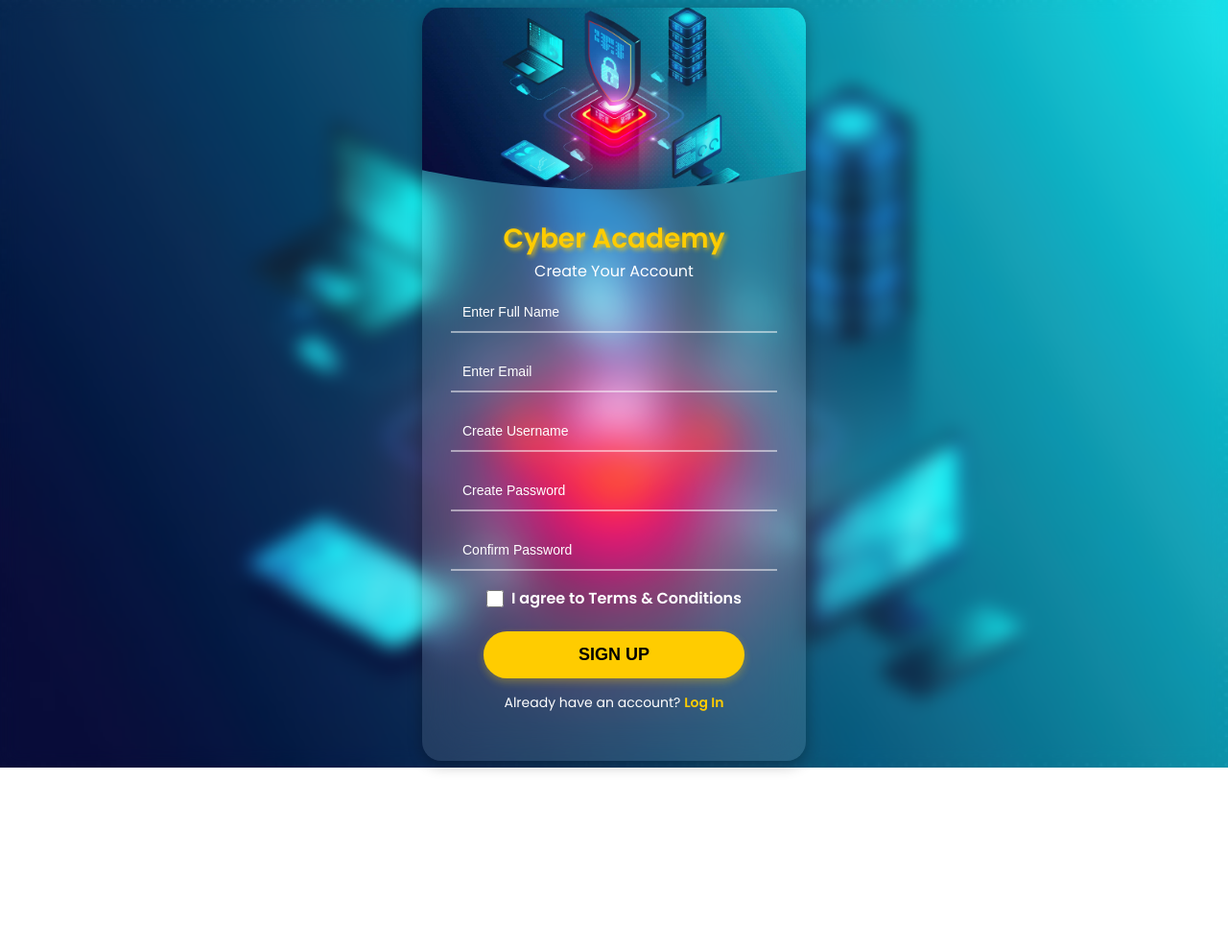
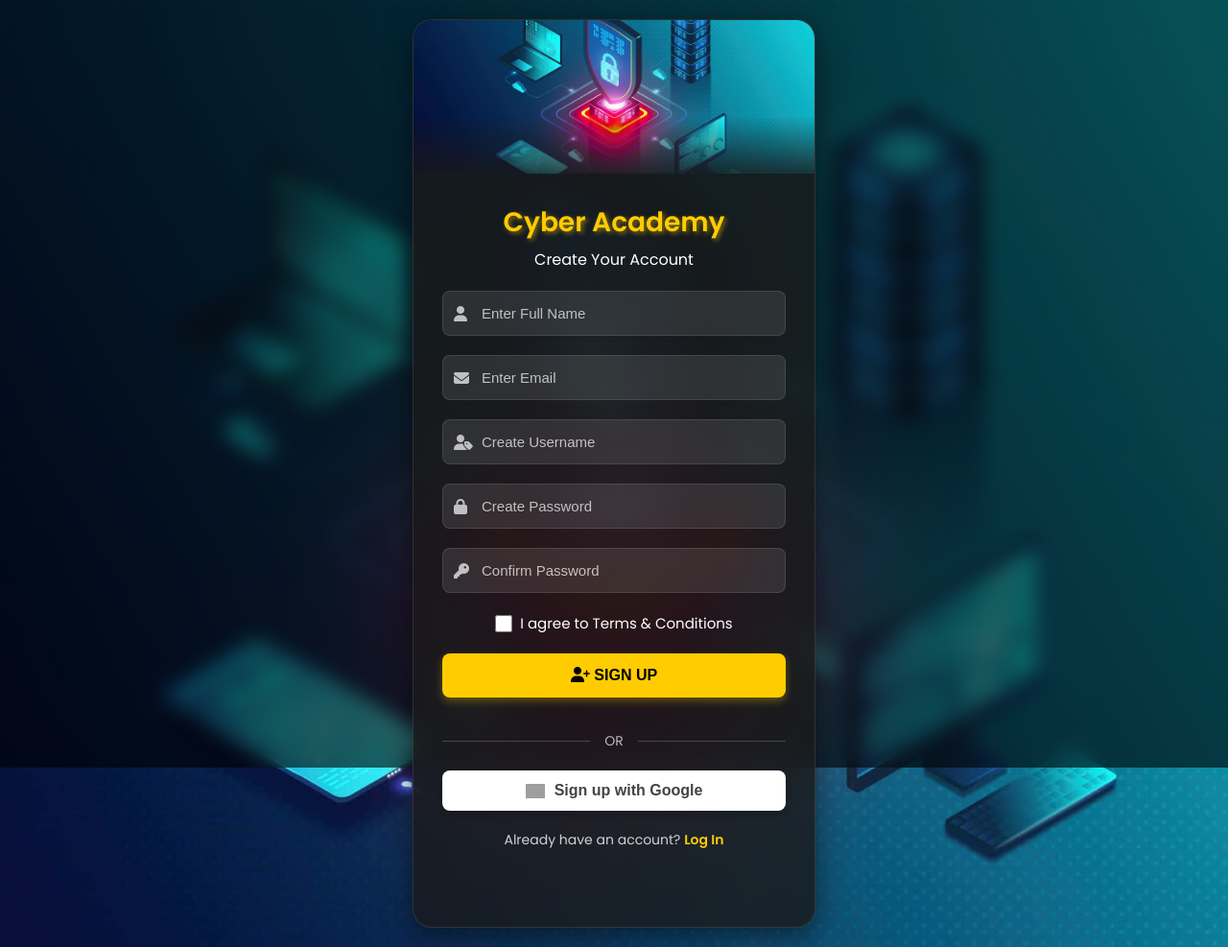
Before and after one commit to Arca2004/CA_FINAL-, a website: page signup.html in a window 1280 px wide. Shown: the whole page at 96% size. Before the commit the page ends 800 px from the top, so only its background shows below. Drawn offline with Linux system fonts and the light colour scheme; grey boxes are pictures that could not be loaded.

Commit message:
add functionality to sign in using google account

```diff
--- a/signup.html
+++ b/signup.html
@@ -7,6 +7,11 @@
     <link
       href="https://fonts.googleapis.com/css2?family=Poppins:wght@300;400;600&display=swap"
       rel="stylesheet"
+    />
+    <!-- Font Awesome for Icons -->
+    <link
+      rel="stylesheet"
+      href="https://cdnjs.cloudflare.com/ajax/libs/font-awesome/6.4.0/css/all.min.css"
     />
     <!-- Firebase SDK -->
     <script src="https://www.gstatic.com/firebasejs/8.10.1/firebase-app.js"></script>
@@ -26,42 +31,56 @@
         display: flex;
         justify-content: center;
         align-items: center;
-        height: 100vh;
+        min-height: 100vh;
         font-family: "Poppins", sans-serif;
         color: white;
-        overflow: hidden;
         position: relative;
         background: url("img/what-is-cybersecurity.jpg") no-repeat center
           center/cover;
+        padding: 20px;
       }
 
       /* Blurred Background Overlay */
       body::before {
         content: "";
-        position: absolute;
-        width: 100vw;
-        height: 100vh;
-        background: inherit;
-        filter: blur(10px);
+        position: fixed;
+        width: 100%;
+        height: 100%;
+        top: 0;
+        left: 0;
+        background: rgba(0, 0, 0, 0.6);
+        backdrop-filter: blur(10px);
         z-index: -1;
       }
 
       .container {
         position: relative;
-        width: 400px;
-        background: rgba(255, 255, 255, 0.1);
+        width: 100%;
+        max-width: 420px;
+        background: rgba(25, 25, 25, 0.8);
         border-radius: 20px;
         backdrop-filter: blur(20px);
-        box-shadow: 0px 4px 15px rgba(0, 0, 0, 0.3);
+        box-shadow: 0px 8px 30px rgba(0, 0, 0, 0.5);
         overflow: hidden;
-        padding-bottom: 20px;
+        padding-bottom: 30px;
+        border: 1px solid rgba(255, 255, 255, 0.1);
       }
 
       .header {
-        height: 190px;
+        height: 160px;
         background: url("img/what-is-cybersecurity.jpg") no-repeat center
           center/cover;
-        clip-path: ellipse(100% 80% at 50% 20%);
+        position: relative;
+      }
+
+      .header::after {
+        content: "";
+        position: absolute;
+        bottom: 0;
+        left: 0;
+        width: 100%;
+        height: 60px;
+        background: linear-gradient(to top, rgba(25, 25, 25, 0.8), transparent);
       }
 
       .form-container {
@@ -73,40 +92,55 @@
         font-size: 28px;
         font-weight: 700;
         color: #ffcc00;
-        text-shadow: 2px 2px 5px rgba(255, 204, 0, 0.8);
+        text-shadow: 2px 2px 5px rgba(255, 204, 0, 0.5);
+        margin-bottom: 5px;
       }
 
       p {
         color: white;
         font-size: 16px;
         font-weight: 500;
+        margin-bottom: 20px;
+      }
+
+      .input-group {
+        position: relative;
+        margin-bottom: 20px;
+      }
+
+      .input-group i {
+        position: absolute;
+        left: 12px;
+        top: 16px;
+        color: rgba(255, 255, 255, 0.7);
       }
 
       input {
         width: 100%;
-        padding: 12px;
-        margin: 10px 0;
+        padding: 14px 14px 14px 40px;
         border: none;
-        border-bottom: 2px solid rgba(255, 255, 255, 0.5);
-        font-size: 14px;
+        border-radius: 8px;
+        background: rgba(255, 255, 255, 0.1);
+        font-size: 15px;
         outline: none;
-        background: transparent;
         color: white;
-        transition: border-color 0.3s;
+        transition: all 0.3s;
+        border: 1px solid rgba(255, 255, 255, 0.1);
       }
 
       /* Make the placeholder text white */
       input::placeholder {
-        color: white;
-        opacity: 1;
+        color: rgba(255, 255, 255, 0.7);
       }
 
       input:focus {
-        border-bottom: 2px solid #ffcc00;
+        background: rgba(255, 255, 255, 0.2);
+        border: 1px solid rgba(255, 204, 0, 0.5);
+        box-shadow: 0 0 10px rgba(255, 204, 0, 0.3);
       }
 
       .error-message {
-        color: white !important;
+        color: #ff6b6b !important;
         font-size: 14px;
         margin-top: 10px;
         display: none;
@@ -124,15 +158,14 @@
         justify-content: center;
         align-items: center;
         font-size: 14px;
-        margin-bottom: 15px;
+        margin-bottom: 20px;
       }
 
       .options label {
         display: flex;
         align-items: center;
-        font-size: 16px;
+        font-size: 15px;
         color: white;
-        font-weight: 600;
       }
 
       .options input[type="checkbox"] {
@@ -143,35 +176,92 @@
       }
 
       .signup-btn {
-        width: 80%;
+        width: 100%;
         background: #ffcc00;
         color: black;
         border: none;
         padding: 14px;
-        border-radius: 25px;
-        font-size: 18px;
+        border-radius: 8px;
+        font-size: 16px;
         font-weight: 600;
         cursor: pointer;
         transition: 0.3s;
         box-shadow: 0 4px 8px rgba(255, 204, 0, 0.3);
+        margin-bottom: 15px;
       }
 
       .signup-btn:hover {
         background: #ff9900;
         box-shadow: 0 6px 12px rgba(255, 204, 0, 0.5);
-        transform: scale(1.05);
+      }
+
+      .divider {
+        display: flex;
+        align-items: center;
+        margin: 20px 0;
+        color: rgba(255, 255, 255, 0.7);
+      }
+
+      .divider hr {
+        flex: 1;
+        border: none;
+        height: 1px;
+        background: rgba(255, 255, 255, 0.2);
+      }
+
+      .divider span {
+        padding: 0 15px;
+        font-size: 14px;
+      }
+
+      .google-btn {
+        display: flex;
+        align-items: center;
+        justify-content: center;
+        width: 100%;
+        background: #fff;
+        color: #444;
+        border: none;
+        padding: 12px;
+        border-radius: 8px;
+        font-size: 16px;
+        font-weight: 600;
+        cursor: pointer;
+        transition: 0.3s;
+        box-shadow: 0 4px 8px rgba(0, 0, 0, 0.2);
+        margin-bottom: 20px;
+      }
+
+      .google-btn:hover {
+        background: #f0f0f0;
+        box-shadow: 0 6px 12px rgba(0, 0, 0, 0.3);
+      }
+
+      .google-btn img {
+        width: 20px;
+        margin-right: 10px;
       }
 
       .login-account {
         margin-top: 15px;
         font-size: 14px;
-        color: white;
+        color: rgba(255, 255, 255, 0.8);
       }
 
       .login-account a {
         color: #ffcc00;
         text-decoration: none;
         font-weight: 600;
+      }
+
+      .login-account a:hover {
+        text-decoration: underline;
+      }
+
+      @media (max-width: 480px) {
+        .container {
+          width: 95%;
+        }
       }
     </style>
   </head>
@@ -181,24 +271,64 @@
       <div class="form-container">
         <h2>Cyber Academy</h2>
         <p>Create Your Account</p>
+
+        <div class="input-group">
+          <i class="fas fa-user"></i>
           <input type="text" id="fullname" placeholder="Enter Full Name" />
+        </div>
+
+        <div class="input-group">
+          <i class="fas fa-envelope"></i>
           <input type="email" id="email" placeholder="Enter Email" />
+        </div>
+
+        <div class="input-group">
+          <i class="fas fa-user-tag"></i>
           <input type="text" id="username" placeholder="Create Username" />
+        </div>
+
+        <div class="input-group">
+          <i class="fas fa-lock"></i>
           <input type="password" id="password" placeholder="Create Password" />
+        </div>
+
+        <div class="input-group">
+          <i class="fas fa-key"></i>
           <input
             type="password"
             id="confirm-password"
             placeholder="Confirm Password"
           />
+        </div>
+
         <p class="error-message" id="error-msg"></p>
         <p class="success-message" id="success-msg"></p>
+
         <div class="options">
-          <label
-            ><input type="checkbox" id="terms" /> I agree to Terms &
-            Conditions</label
-          >
+          <label>
+            <input type="checkbox" id="terms" />
+            I agree to Terms & Conditions
+          </label>
         </div>
-        <button class="signup-btn" onclick="signup()">SIGN UP</button>
+
+        <button class="signup-btn" onclick="signup()">
+          <i class="fas fa-user-plus"></i> SIGN UP
+        </button>
+
+        <div class="divider">
+          <hr />
+          <span>OR</span>
+          <hr />
+        </div>
+
+        <button class="google-btn" onclick="signupWithGoogle()">
+          <img
+            src="https://upload.wikimedia.org/wikipedia/commons/5/53/Google_%22G%22_Logo.svg"
+            alt="Google"
+          />
+          Sign up with Google
+        </button>
+
         <p class="login-account">
           Already have an account? <a href="login.html">Log In</a>
         </p>
@@ -280,6 +410,7 @@
                 email: email,
                 username: username,
                 createdAt: firebase.firestore.FieldValue.serverTimestamp(),
+                authProvider: "email",
               });
           })
           .then(() => {
@@ -332,6 +463,80 @@
 
             // Try legacy signup if Firebase fails (during transition period)
             legacySignup();
+          });
+      }
+
+      // Google Sign Up
+      function signupWithGoogle() {
+        const errorMsg = document.getElementById("error-msg");
+        const successMsg = document.getElementById("success-msg");
+
+        // Clear previous messages
+        errorMsg.style.display = "none";
+        successMsg.style.display = "none";
+
+        // Show loading message
+        successMsg.innerText = "Connecting to Google...";
+        successMsg.style.display = "block";
+
+        // Create Google auth provider
+        const provider = new firebase.auth.GoogleAuthProvider();
+
+        // Sign in with popup
+        firebase
+          .auth()
+          .signInWithPopup(provider)
+          .then((result) => {
+            // Get user info
+            const user = result.user;
+            const isNewUser = result.additionalUserInfo.isNewUser;
+
+            // If this is a new user, save their info to Firestore
+            if (isNewUser) {
+              successMsg.innerText = "Creating your account...";
+              return firebase
+                .firestore()
+                .collection("users")
+                .doc(user.uid)
+                .set({
+                  fullname: user.displayName,
+                  email: user.email,
+                  username: user.email.split("@")[0], // Create a username from email
+                  createdAt: firebase.firestore.FieldValue.serverTimestamp(),
+                  authProvider: "google",
+                })
+                .then(() => {
+                  successMsg.innerText =
+                    "Account created successfully! Redirecting to login...";
+                  return "new_user";
+                });
+            } else {
+              successMsg.innerText = "Welcome back! Redirecting to login...";
+              return "returning_user";
+            }
+          })
+          .then((userStatus) => {
+            // Show appropriate success message
+            successMsg.style.display = "block";
+
+            // Sign out the user (since we want them to sign in on the login page)
+            return firebase
+              .auth()
+              .signOut()
+              .then(() => userStatus);
+          })
+          .then((userStatus) => {
+            // Redirect to login page with appropriate delay
+            setTimeout(() => {
+              window.location.href = "login.html";
+            }, 2000);
+          })
+          .catch((error) => {
+            console.error("Google Sign In Error:", error);
+            errorMsg.innerText =
+              "Error signing in with Google: " + error.message;
+            errorMsg.style.display = "block";
+            successMsg.style.display = "none";
           });
       }
 
```
Lines whose indentation alone changed are shown as unchanged.
